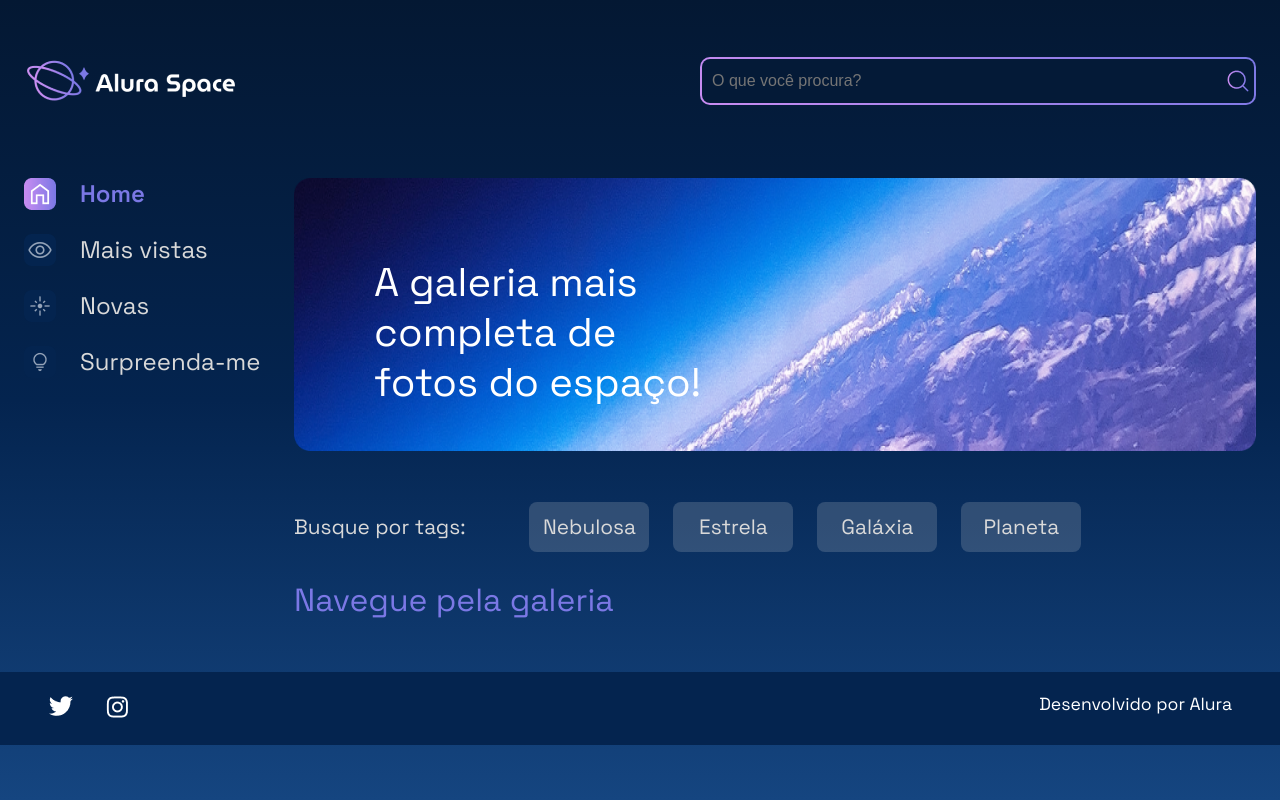
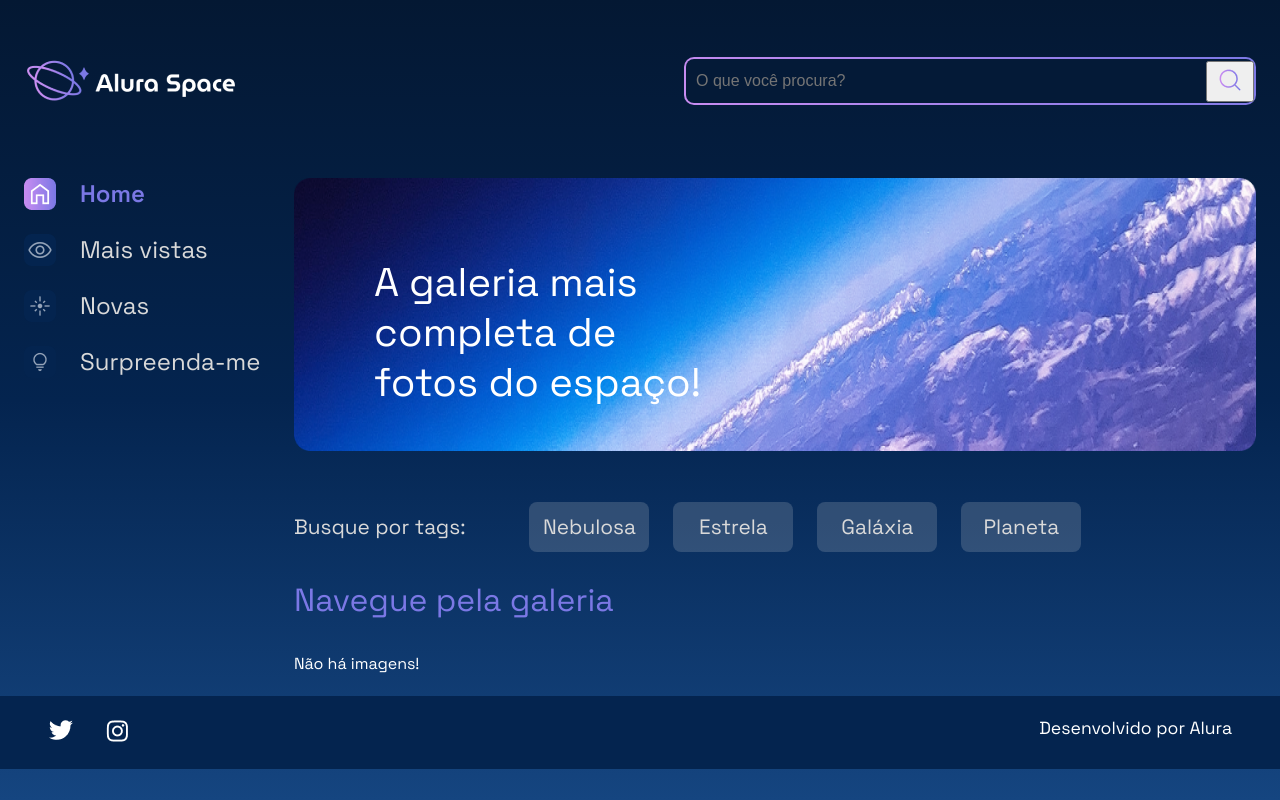
Before and after one commit to patrickpbarroso/alura-space, a Django app: page / in a window 1280 px wide. Run offline with Django 4.2, Linux system fonts and the light colour scheme; data that the repository does not hold is empty.

Commit message:
feature de busca

```diff
--- a/galeria/urls.py
+++ b/galeria/urls.py
@@ -1,7 +1,8 @@
 from django.urls import path
-from galeria.views import index, imagem
+from galeria.views import index, imagem, buscar
 
 urlpatterns = [
     path('', index, name='index'),
-    path('imagem/<int:foto_id>', imagem, name='imagem')
+    path('imagem/<int:foto_id>', imagem, name='imagem'),
+    path('buscar', buscar, name='buscar'),
 ]
--- a/galeria/views.py
+++ b/galeria/views.py
@@ -2,10 +2,21 @@ from django.shortcuts import render, get_object_or_404
 from galeria.models import Fotografia
 
 def index(request):
-    # Busca apenas fotografias publicadas e ordena pela data de publicação
+    # View que retorna a página inicial da galeria
     fotografias = Fotografia.objects.order_by('-data_fotografia').filter(publicada=True)
     return render(request, 'galeria/index.html', {'cards': fotografias})
 
 def imagem(request, foto_id):
+    # View para página de imagem da galeria
     fotografia = get_object_or_404(Fotografia, pk=foto_id)
     return render(request, 'galeria/imagem.html', {'fotografia': fotografia})
+
+def buscar(request):
+    # View para pesquisar imagens na galeria
+    fotografias = Fotografia.objects.order_by('-data_fotografia').filter(publicada=True)
+
+    if 'buscar' in request.GET:
+        nome_a_buscar = request.GET['buscar']
+        if nome_a_buscar:
+            fotografias = fotografias.filter(nome__icontains=nome_a_buscar)
+    return render(request, 'galeria/index.html', {'cards': fotografias})
--- a/setup/static/styles/style.css
+++ b/setup/static/styles/style.css
@@ -109,6 +109,7 @@ table {
     height: 24px;
     padding: 10px;
     width: 500px;
+    color: white;
 }
 
 .busca__icone {
--- a/templates/galeria/index.html
+++ b/templates/galeria/index.html
@@ -42,6 +42,9 @@
                             </li>
                             {% endfor %}
                             {% else %}
+                            <div class="imagem__texto">
+                                <p>Não há imagens!</p>
+                            </div>
                             {% endif %}
                         </ul>
                     </div>
--- a/templates/galeria/partials/_menu-lateral.html
+++ b/templates/galeria/partials/_menu-lateral.html
@@ -3,10 +3,12 @@
     <header class="cabecalho">
         <img src="{% static '/assets/logo/Logo(2).png' %}" alt="Logo da Alura Space" />
         <div class="cabecalho__busca">
-            <div class="busca__fundo">
-                <input class="busca__input" type="text" placeholder="O que você procura?">
-                <img class="busca__icone" src="{% static '/assets/ícones/1x/search.png' %}" alt="ícone de search">
-            </div>
+            <form action="{% url 'buscar' %}" class="busca__fundo">
+                <input class="busca__input" type="text" name="buscar" placeholder="O que você procura?">
+                <button type="submit">
+                    <img class="busca__icone" src="{% static '/assets/ícones/1x/search.png' %}" alt="ícone de search">
+                </button>
+            </form>
         </div>
     </header>
     <main class="principal">
```
